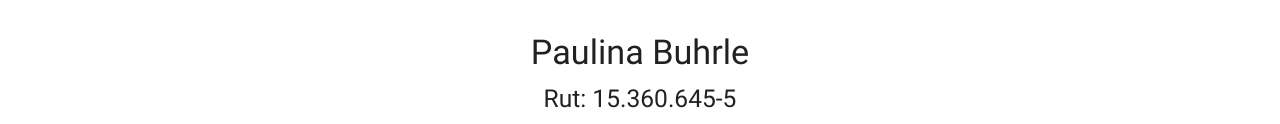
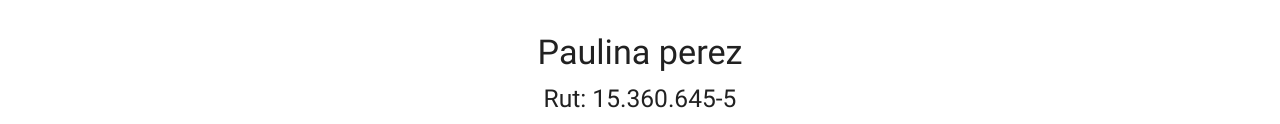
Before and after one commit to susan-TG/bancoestado, a plain HTML site: page perfil.html in a window 1280 px wide. Shown: the part 195-319 px from the top of the page. Drawn offline with nearby package versions, Linux system fonts and the light colour scheme.

Commit message:
intento 2 arreglo conflictos

```diff
--- a/perfil.html
+++ b/perfil.html
@@ -38,7 +38,7 @@
 			<div class="row">
 				<div class="col s12 col m4 offset-m4 center-align">
 					<div id="rut-cliente">
-						<h4>Paulina Buhrle</h4>
+						<h4>Paulina perez</h4>
 						<h5>Rut: 15.360.645-5</h5>
 					</div>
 				</div>
```
